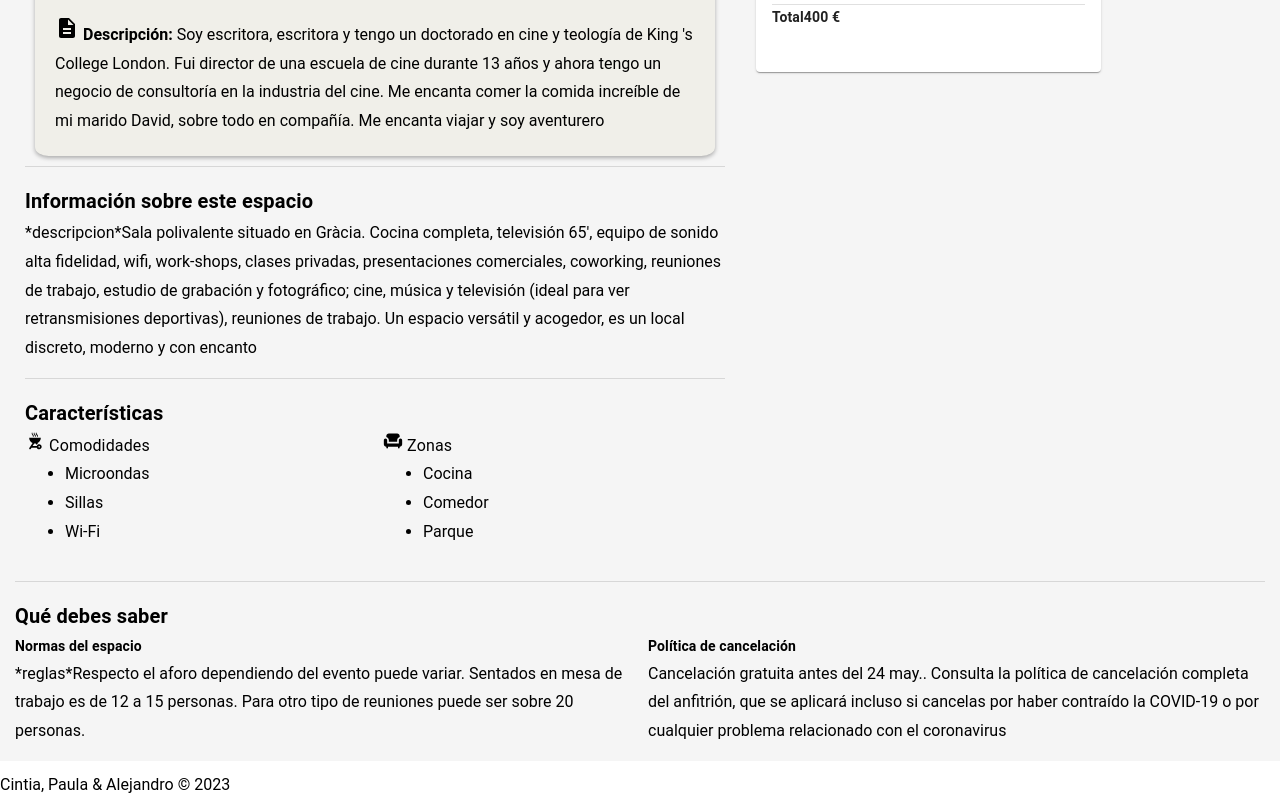
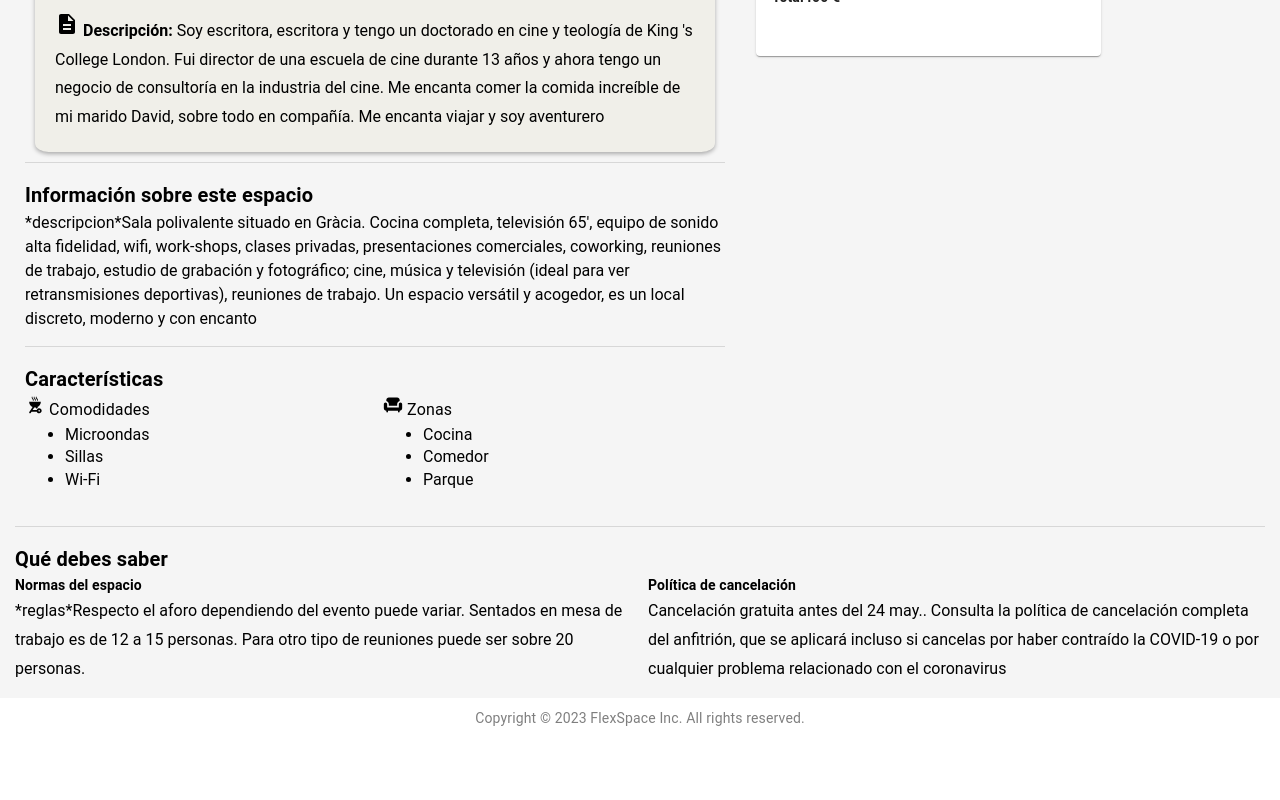
Before and after one commit to Paularix/spacesApp, a React (Vite) app in the folder frontSpaces/: page /spaceInfo in a window 1280 px wide. Shown: the part 941-1741 px from the top of the page. After the commit the page ends 1685 px from the top, so only its background shows below. Built offline with nearby package versions, Linux system fonts and the light colour scheme.

Commit message:
footer changed

```diff
--- /dev/null
+++ b/frontSpaces/src/components/Footer/Footer.css
@@ -0,0 +1,12 @@
+.footer-container{
+    height: 20px;
+    font-family: "Roboto","Helvetica","Arial",sans-serif;
+    font-weight: 400;
+    font-size: 0.875rem;
+    line-height: 1.43;
+    letter-spacing: 0.01071em;
+    text-align: center;
+    margin: 16px;
+    opacity: 0.5;
+    margin-top: 10px;
+}
--- a/frontSpaces/src/components/Footer/Footer.jsx
+++ b/frontSpaces/src/components/Footer/Footer.jsx
@@ -1,9 +1,11 @@
+import { Divider } from '@mui/material'
 import React from 'react'
+import './Footer.css';
 
 export const Footer = () => {
   return (
-    <div style={{marginTop: '10px'}}>
-      Cintia, Paula & Alejandro &#169; 2023
+    <div className='footer-container' style={{}}>
+      Copyright © 2023 FlexSpace Inc. All rights reserved.
     </div>
   )
 }
--- a/frontSpaces/src/pages/SpaceInfo/SpaceInfo.css
+++ b/frontSpaces/src/pages/SpaceInfo/SpaceInfo.css
@@ -2,9 +2,11 @@
   margin-top: 60px;
 }
 
-*  {
+.spaceInfo-container {
   font-family: 'Roboto', sans-serif;
   line-height: 1.8;
+  padding: 0px;
+  background-color: #f5f5f5;
 }
 
 /* .descriptionSpace{margin-top: 60px;}
@@ -20,10 +22,6 @@
     margin: 0 auto;
   }
    */
-.spaceInfo-container {
-  padding: 0px;
-  background-color: #f5f5f5;
-}
 
 .spaceInfo-title-typography {
   font-size: 22px !important;
@@ -107,7 +105,6 @@
 }
 
 .spaceInfo-host {
-
   margin: 10px;
   text-align: left;
   padding: 20px;
@@ -116,7 +113,6 @@
   text-align: center;
   background-color: #f0efe9;
   margin-bottom: 10px;
-
 }
 
 .spaceInfo-host-description {
@@ -124,9 +120,7 @@
   text-align: left;
 }
 
-
 /*Card*/
-
 .spaceInfo-card {
   min-height: 200px;
   margin-top: 130px;
--- a/frontSpaces/src/pages/SpaceInfo/SpaceInfo.jsx
+++ b/frontSpaces/src/pages/SpaceInfo/SpaceInfo.jsx
@@ -21,6 +21,7 @@ import PersonIcon from '@mui/icons-material/Person';
 import DescriptionIcon from '@mui/icons-material/Description';
 import ChairIcon from '@mui/icons-material/Chair';
 import OutdoorGrillIcon from '@mui/icons-material/OutdoorGrill';
+import FmdGoodIcon from '@mui/icons-material/FmdGood';
 
 const SpaceInfo = () => {
 
@@ -60,7 +61,7 @@ const SpaceInfo = () => {
             <Typography variant="h5" component="h4">
               <strong>Encantador Loft para Reuniones</strong>
             </Typography>
-            <h6 className="text-center mb-4"> <a href="https://www.google.com/maps/place/Barcelona/" target="_blank">Barcelona, España</a></h6>
+            <h6 className="text-center mb-4"> <a href="https://www.google.com/maps/place/Barcelona/" target="_blank"><FmdGoodIcon fontSize='small'/>Barcelona, España</a></h6>
           </div>
           <div className="carousel-wrapper">
             <Slider className="carousel-slider" {...settings}>
```
